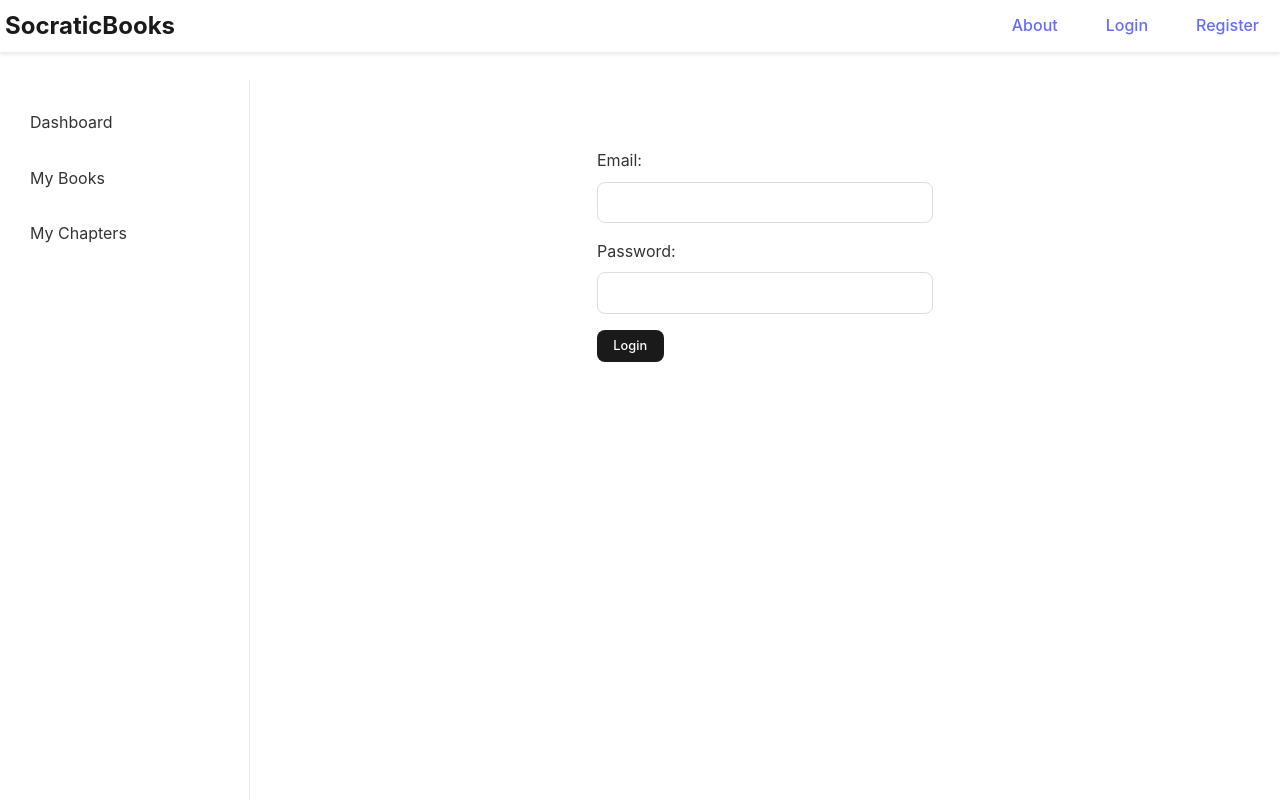
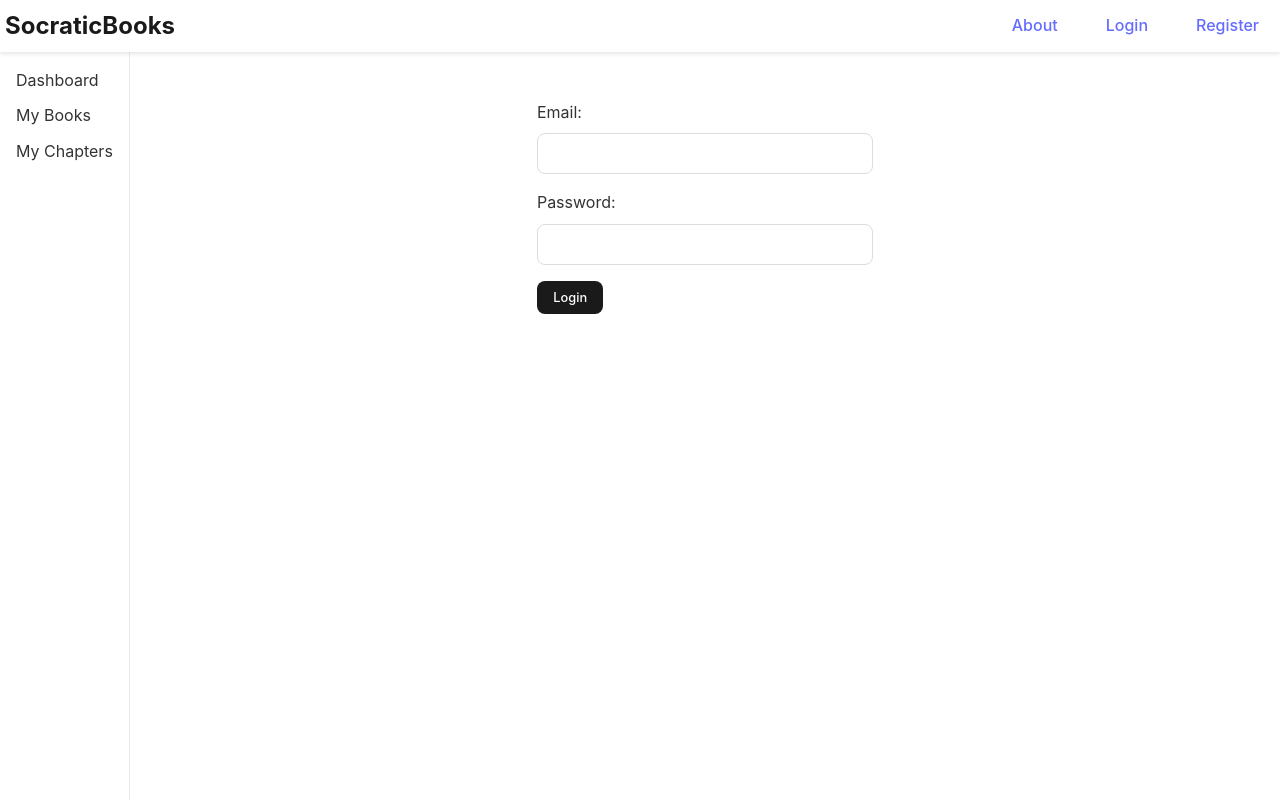
Before and after one commit to cmudco/socraticbots-frontend, a React (Vite) app in the folder socraticbooks/: page /login in a window 1280 px wide. Built offline with nearby package versions, Linux system fonts and the light colour scheme; no server answers.

Commit message:
updated css

```diff
--- a/socraticbooks/src/App.css
+++ b/socraticbooks/src/App.css
@@ -5,24 +5,26 @@ body {
   line-height: 1.6;
   color: var(--text-color);
   background-color: var(--background-color);
-  min-width: 320px; /* Keeping this useful constraint from the Vite template */
+  min-width: 320px;
+  margin: 0;
+  padding: 0;
 }
 
 /* Layout styles */
 .root-layout {
-  max-width: 1200px;
-  margin: 0 auto;
-  padding: 1rem;
+  display: flex;
+  flex-direction: column;
+  min-height: 100vh;
 }
 
-/* Component styles */
-header {
-  padding: 2rem 0;
-  border-bottom: 1px solid #eaeaea;
+.layout-container {
+  display: flex;
+  flex: 1;
 }
 
-main {
-  padding: 2rem 0;
+.main-content {
+  flex: 1;
+  padding: 1rem;
 }
 
 /* Typography */
@@ -34,18 +36,6 @@ h1 {
 h2 {
   font-size: 1rem;
   margin-bottom: 1rem;
-}
-
-
-.main-content {
-  margin-left: 250px; /* Same as sidebar width */
-  padding: 20px;
-  width: 100%;
-}
-
-.layout-container {
-  padding-top: 80px; /* Header height */
-  display: flex;
 }
 
 /* Common Form Styles */
--- a/socraticbooks/src/components/Header/Header.css
+++ b/socraticbooks/src/components/Header/Header.css
@@ -2,11 +2,9 @@
 .header {
     background-color: white;
     box-shadow: 0 2px 4px rgba(0,0,0,0.1);
-    padding: 5px 5px;
     width: 100%;
-    position: fixed;
+    position: sticky;
     top: 0;
-    left: 0;
     z-index: 1000;
   }
 
@@ -14,13 +12,14 @@
     display: flex;
     justify-content: space-between;
     align-items: center;
-    width: 100%; /* Make it span the full width */
+    padding: 5px;
   }
 
   .header-title {
     font-size: 1.5rem;
     font-weight: bold;
     margin: 0;
+    padding-left: 0;
   }
 
   .header-nav {
@@ -40,7 +39,6 @@
     text-decoration: underline;
   }
 
-  /* Style for the logout button specifically */
   .logout-button {
     background-color: var(--primary-color);
     color: var(--button-text);
@@ -54,7 +52,3 @@
   .logout-button:hover {
     opacity: 0.9;
   }
-
-  .main-content p {
-    font-size: .8rem;
-  }
--- a/socraticbooks/src/features/sidebar/Sidebar.css
+++ b/socraticbooks/src/features/sidebar/Sidebar.css
@@ -1,18 +1,15 @@
 /* src/features/sidebar/Sidebar.css */
 .sidebar {
-    width: 250px;
-    height: 100vh;
-    position: fixed;
-    left: 0;
-    top: 80px; /* Same as header height */
+
     background-color: white;
     border-right: 1px solid #eaeaea;
-    padding: 20px;
+    padding: 1rem;
   }
 
   .sidebar-nav ul {
     list-style: none;
     padding: 0;
+    margin: 0;
   }
 
   .sidebar-nav li {
@@ -23,7 +20,7 @@
     text-decoration: none;
     color: var(--text-color);
     display: block;
-    padding: 10px;
+
   }
 
   .sidebar-nav a:hover {
```
